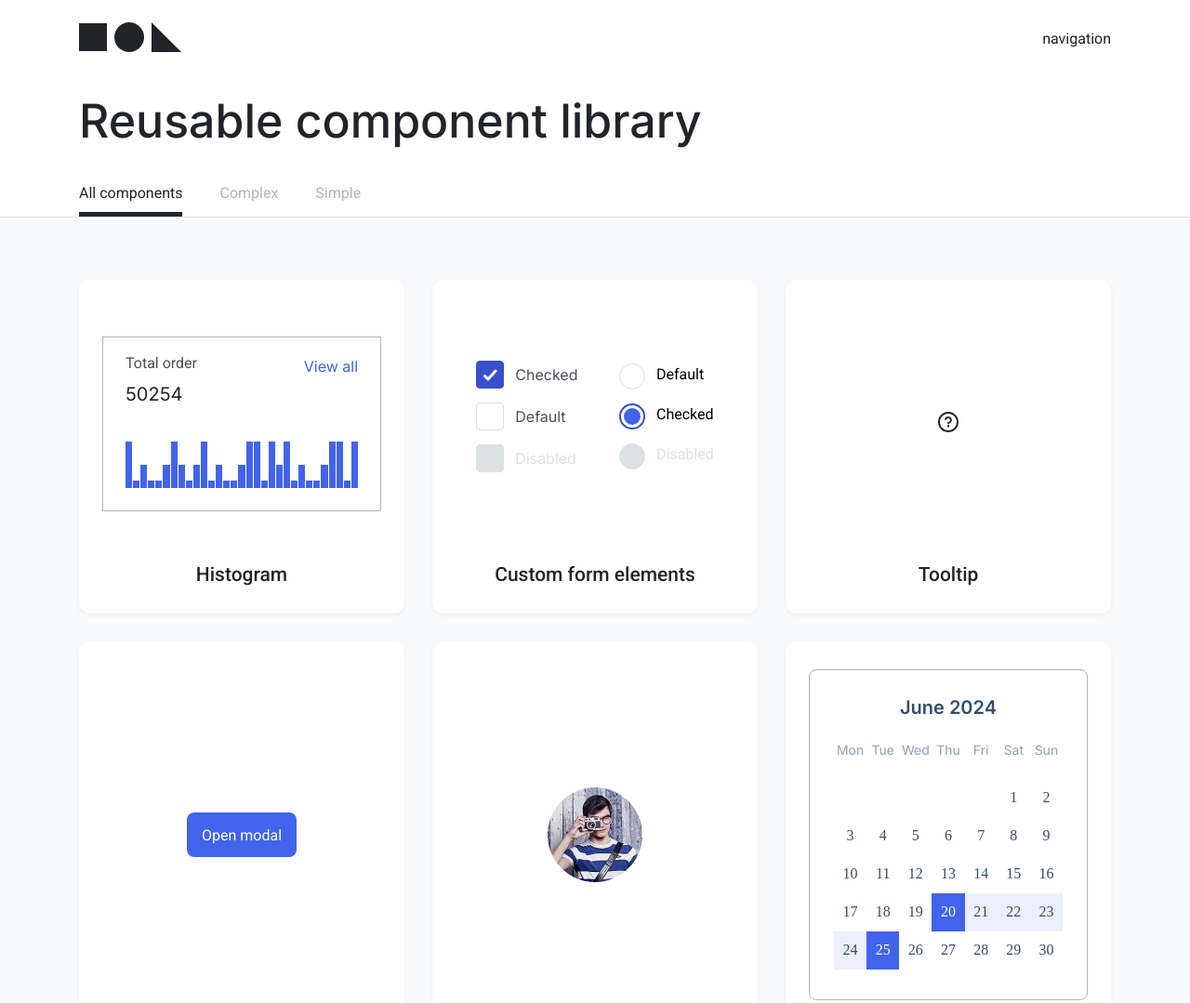
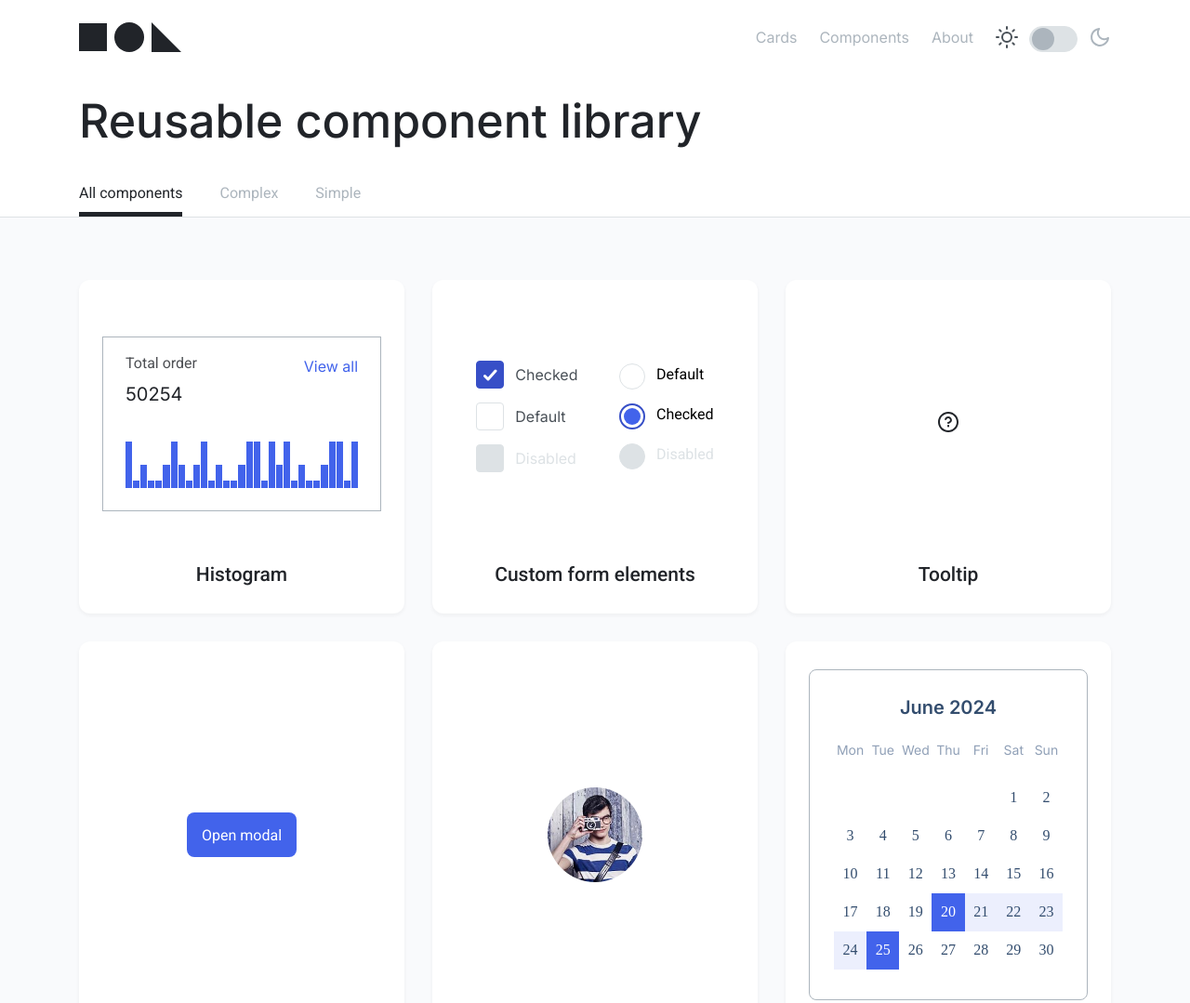
Before and after one commit to modemyc/htmlcss-20231222_konstantinrazin, a website: page index.html in a window 1280 px wide. Shown: the top 1079 px of the page at 93% size. Drawn offline with Linux system fonts and the light colour scheme.

Commit message:
add nav bar

```diff
--- a/components/desk/desk.css
+++ b/components/desk/desk.css
@@ -11,6 +11,7 @@
     line-height: 136%;
     color: var(--grey-3);
     padding-bottom: 30px;
+    align-self: flex-start;
 }
 
 .desk__content {
--- a/components/header/index.css
+++ b/components/header/index.css
@@ -31,6 +31,25 @@
     display: none;
 }
 
+.header__nav_desk {
+    display: flex;
+    gap: 24px;
+}
+
+.header__nav-link {
+    text-decoration: none;
+    font-family: "Inter", sans-serif;
+    font-weight: 400;
+    font-size: 16px;
+    line-height: 150%;
+    text-align: right;
+    color: var(--grey-3);
+}
+
+.header__nav-link:hover {
+    color: var(--black);
+}
+
 @media screen and (max-width: 768px) {
     .header__tittle {
         font-weight: 400;
--- a/index.html
+++ b/index.html
@@ -30,7 +30,48 @@
                             </svg>
                         </a>
                         <div class="header__nav">
-                            <div class="header__nav_desk">navigation</div>
+                            <nav class="header__nav_desk">
+                                <a class="header__nav-link" href="#cards">Cards</a>
+                                <a class="header__nav-link" href="#components">Components</a>
+                                <a class="header__nav-link" href="#about">About</a>
+                                <label class="toggle">
+                                    <input type="checkbox" class="toggle__input " disabled>
+                                    <div class="toggle__state">
+                                        <div>
+                                            <svg width="24" height="24" viewBox="0 0 24 24" fill="none" xmlns="http://www.w3.org/2000/svg">
+                                                <g clip-path="url(#clip0_16770_270)">
+                                                <path d="M12 17C14.7614 17 17 14.7614 17 12C17 9.23858 14.7614 7 12 7C9.23858 7 7 9.23858 7 12C7 14.7614 9.23858 17 12 17Z" stroke="#495057" stroke-width="2" stroke-linecap="round" stroke-linejoin="round"/>
+                                                <path d="M12 1V3" stroke="#495057" stroke-width="2" stroke-linecap="round" stroke-linejoin="round"/>
+                                                <path d="M12 21V23" stroke="#495057" stroke-width="2" stroke-linecap="round" stroke-linejoin="round"/>
+                                                <path d="M4.22021 4.21997L5.64021 5.63997" stroke="#495057" stroke-width="2" stroke-linecap="round" stroke-linejoin="round"/>
+                                                <path d="M18.3599 18.36L19.7799 19.78" stroke="#495057" stroke-width="2" stroke-linecap="round" stroke-linejoin="round"/>
+                                                <path d="M1 12H3" stroke="#495057" stroke-width="2" stroke-linecap="round" stroke-linejoin="round"/>
+                                                <path d="M21 12H23" stroke="#495057" stroke-width="2" stroke-linecap="round" stroke-linejoin="round"/>
+                                                <path d="M4.22021 19.78L5.64021 18.36" stroke="#495057" stroke-width="2" stroke-linecap="round" stroke-linejoin="round"/>
+                                                <path d="M18.3599 5.63997L19.7799 4.21997" stroke="#495057" stroke-width="2" stroke-linecap="round" stroke-linejoin="round"/>
+                                                </g>
+                                                <defs>
+                                                <clipPath id="clip0_16770_270">
+                                                <rect width="24" height="24" fill="white"/>
+                                                </clipPath>
+                                                </defs>
+                                            </svg>
+                                        </div>
+                                        <div class="toggle__controle">
+                                            <div class="toggle__circle">
+                                                <svg width="24" height="24" viewBox="0 0 24 24" xmlns="http://www.w3.org/2000/svg">
+                                                    <rect width="24" height="24" rx="12"/>
+                                                    </svg>
+                                            </div>
+                                        </div>
+                                        <div>
+                                            <svg width="24" height="24" viewBox="0 0 24 24" fill="none" xmlns="http://www.w3.org/2000/svg">
+                                                <path d="M20.9999 12.79C20.8426 14.4922 20.2038 16.1144 19.1581 17.4668C18.1125 18.8192 16.7034 19.8458 15.0956 20.4265C13.4878 21.0073 11.7479 21.1181 10.0794 20.7461C8.41092 20.3741 6.8829 19.5345 5.67413 18.3258C4.46536 17.117 3.62584 15.589 3.25381 13.9205C2.88178 12.252 2.99262 10.5121 3.57336 8.9043C4.15411 7.29651 5.18073 5.88737 6.53311 4.84175C7.8855 3.79614 9.5077 3.15731 11.2099 3C10.2133 4.34827 9.73375 6.00945 9.85843 7.68141C9.98312 9.35338 10.7038 10.9251 11.8893 12.1106C13.0748 13.2961 14.6465 14.0168 16.3185 14.1415C17.9905 14.2662 19.6516 13.7866 20.9999 12.79V12.79Z" stroke="#ACB5BD" stroke-width="2" stroke-linecap="round" stroke-linejoin="round"/>
+                                            </svg>
+                                        </div>
+                                    </div>
+                                </label>
+                            </nav>
                             <div id="burger-menu-open" class="header__nav_mobile">
                                 <svg width="24" height="24" viewBox="0 0 24 24" fill="none" xmlns="http://www.w3.org/2000/svg">
                                     <path d="M3 12H21" stroke="#495057" stroke-width="2" stroke-linecap="round" stroke-linejoin="round" />
@@ -99,6 +140,7 @@
                                         </div>
                                     </div>
                                 </div>
+                            </label>
                         </div>
                         <div class="burger__components">
                             <div class="burger__component">
@@ -115,6 +157,7 @@
                             </div>
                         </div>
                     </div>
+                    <a name="cards"></a>
                     <div class="preview__cards">
                         <div class="card card_complex">
                             <div class="card__content">
@@ -343,6 +386,7 @@
                         </div>
                     </div>
                     <div class="preview__desk">
+                        <a name="components"></a>
                         <div class="desk">
                             <a class="desk__title" href="">SKELETON</a>
                             <div class="desk__content">
@@ -454,6 +498,7 @@
                 </div>
             </main>
             <footer class="footer">
+                <a name="about"></a>
                 <div class="container">
                     <h2 class="footer__tittle">About</h2>
                     <p class="footer__text">Этот учебный проект представляет собой коллекцию компонентов написанных при использовании технологий HTML, CSS и JavaScript без дополнительных фреймворков. Страницы сайта написаны с использованием принципов БЭМ. Спасибо, что посетили данную страницу, надеюсь, вам было это интересно. </p>
```
